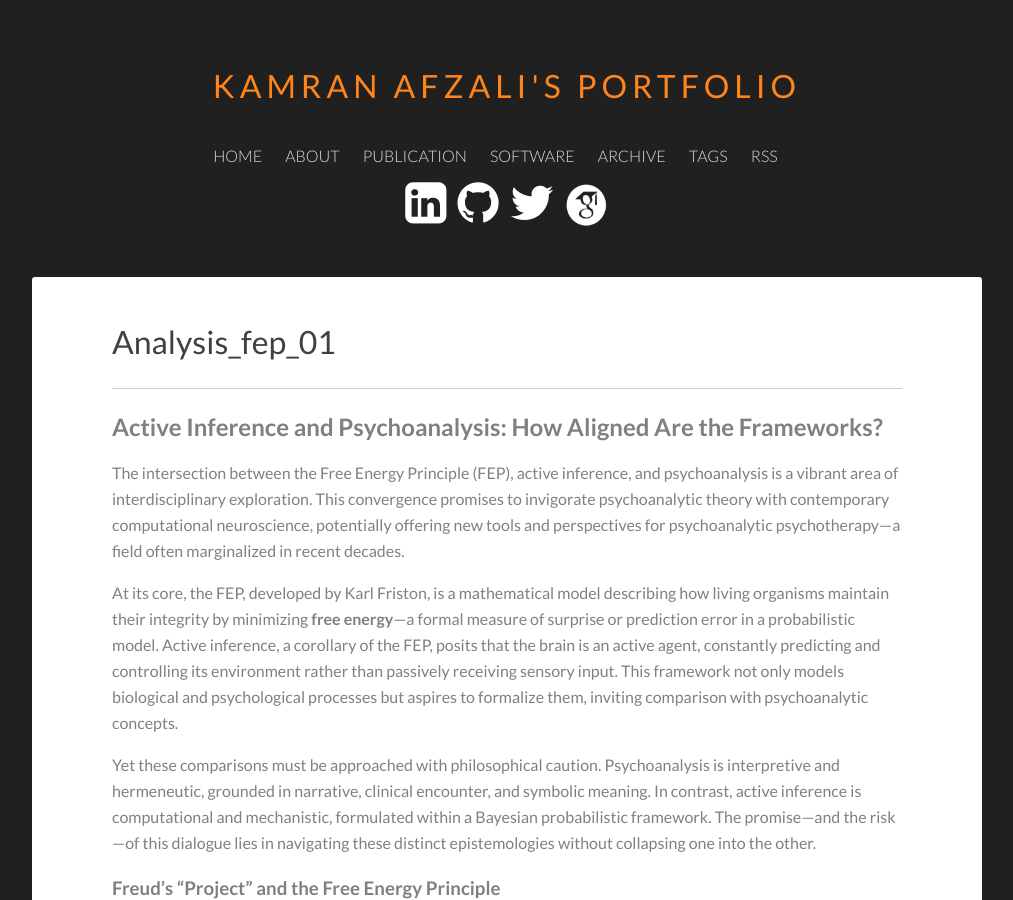
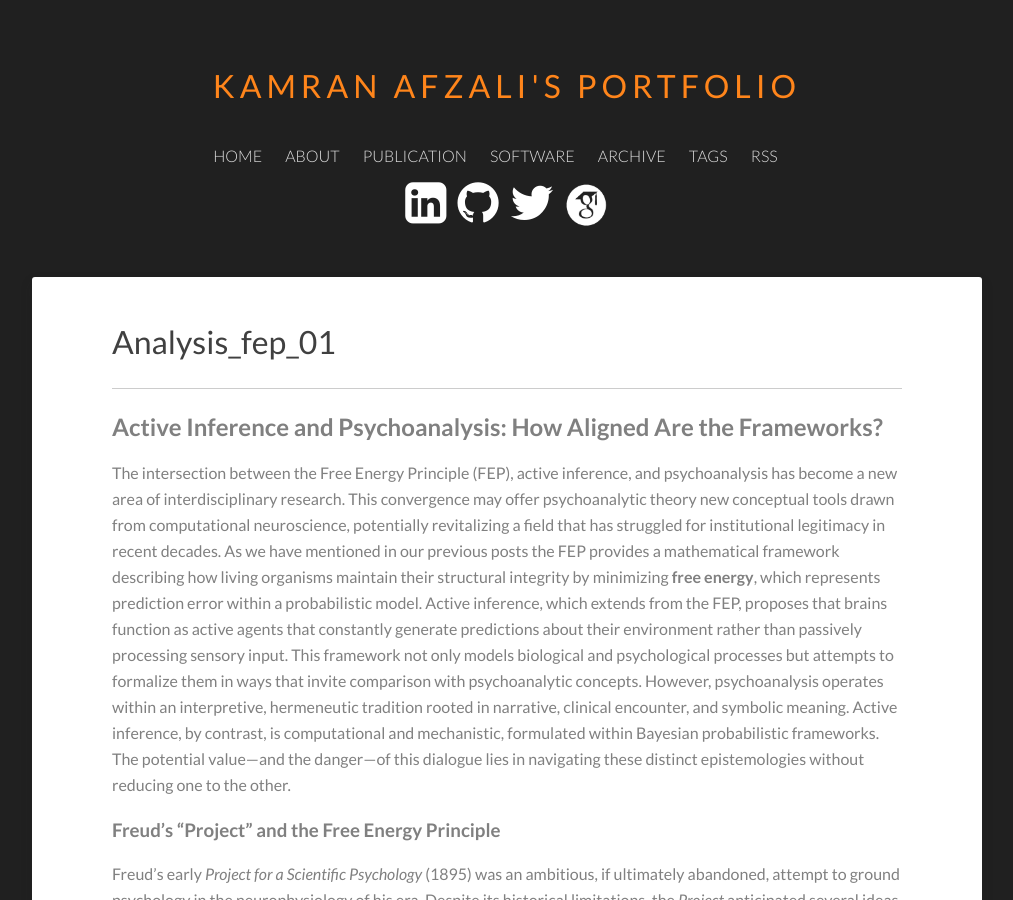
Before and after one commit to Kamran-Afzali/Kamran-Afzali.github.io, a Jekyll site: the page built from _posts/2026-03-25-analysis_FEP_01.md, in a window 1280 px wide and 900 px high. Shown: the whole window, without its empty margins (133-1146 px from the left). Built offline with Jekyll 4.4.1, drawn with Linux system fonts in a browser that asks for light colours; our own code applies the rules of GitHub Pages for plain Markdown files; some of the changed text lies outside the part shown.

Commit message:
Update 2026-03-25-analysis_FEP_01.md

```diff
--- a/_posts/2026-03-25-analysis_FEP_01.md
+++ b/_posts/2026-03-25-analysis_FEP_01.md
@@ -3,12 +3,7 @@
 
 ## Active Inference and Psychoanalysis: How Aligned Are the Frameworks?
 
-The intersection between the Free Energy Principle (FEP), active inference, and psychoanalysis is a vibrant area of interdisciplinary exploration. This convergence promises to invigorate psychoanalytic theory with contemporary computational neuroscience, potentially offering new tools and perspectives for psychoanalytic psychotherapy—a field often marginalized in recent decades.
-
-At its core, the FEP, developed by Karl Friston, is a mathematical model describing how living organisms maintain their integrity by minimizing **free energy**—a formal measure of surprise or prediction error in a probabilistic model. Active inference, a corollary of the FEP, posits that the brain is an active agent, constantly predicting and controlling its environment rather than passively receiving sensory input. This framework not only models biological and psychological processes but aspires to formalize them, inviting comparison with psychoanalytic concepts.
-
-Yet these comparisons must be approached with philosophical caution. Psychoanalysis is interpretive and hermeneutic, grounded in narrative, clinical encounter, and symbolic meaning. In contrast, active inference is computational and mechanistic, formulated within a Bayesian probabilistic framework. The promise—and the risk—of this dialogue lies in navigating these distinct epistemologies without collapsing one into the other.
-
+The intersection between the Free Energy Principle (FEP), active inference, and psychoanalysis has become a new area of interdisciplinary research. This convergence may offer psychoanalytic theory new conceptual tools drawn from computational neuroscience, potentially revitalizing a field that has struggled for institutional legitimacy in recent decades. As we have mentioned in our previous posts the FEP provides a mathematical framework describing how living organisms maintain their structural integrity by minimizing **free energy**, which represents prediction error within a probabilistic model. Active inference, which extends from the FEP, proposes that brains function as active agents that constantly generate predictions about their environment rather than passively processing sensory input. This framework not only models biological and psychological processes but attempts to formalize them in ways that invite comparison with psychoanalytic concepts. However, psychoanalysis operates within an interpretive, hermeneutic tradition rooted in narrative, clinical encounter, and symbolic meaning. Active inference, by contrast, is computational and mechanistic, formulated within Bayesian probabilistic frameworks. The potential value—and the danger—of this dialogue lies in navigating these distinct epistemologies without reducing one to the other.
 
 
 ### Freud's "Project" and the Free Energy Principle
@@ -70,17 +65,15 @@ Despite the suggestive parallels, there are serious methodological and epistemol
 
 
 
-## Conclusion
+## Wrap-up
 
-The dialogue between psychoanalysis and active inference is rich with possibility—and fraught with conceptual risk. The FEP and active inference offer a formal, computational lens through which to reinterpret some of Freud’s most enduring insights: the mind as a system under tension, perpetually negotiating between competing demands to maintain internal coherence and adapt to the world.
-
-However, this interpretive rapprochement must be handled with epistemological care. Active inference provides elegant formalisms, but these are not substitutes for the narrative, symbolic, and relational dimensions psychoanalysis brings to understanding the human mind. The analogy between psychic energy and free energy is fruitful only insofar as it is treated as metaphor—not as an equation.
-
-True integration, if it is possible, lies not in collapsing one framework into the other, but in allowing each to illuminate the other’s blind spots. Psychoanalysis can challenge active inference to account for affect, narrative, and transference. Active inference can offer psychoanalysis new tools for modeling conflict, adaptation, and learning. By embracing both the synergies and the tensions, we may develop a richer, more pluralistic understanding of the psyche—one that honors both its symbolic complexity and its computational structure.
+The dialogue between psychoanalysis and active inference is rich but has conceptual risks. The FEP and active inference offer formal, computational lenses through which to reinterpret some of Freud's most enduring insights: the mind as a system under tension, perpetually negotiating between competing demands to maintain internal coherence and adapt to its environment. However, this interpretive pairing of two frameworks needs epistemological care. Active inference provides elegant formalisms, but these cannot substitute for the narrative, symbolic, and relational dimensions that psychoanalysis brings to understanding human experience. **The analogy between psychic energy and free energy proves fruitful only when treated as metaphor rather than equation.** True integration, if it proves possible at all, lies not in collapsing one framework into the other but in allowing each to illuminate the other's blind spots. Psychoanalysis can challenge active inference to account more adequately for affect, narrative, and transference. Active inference can offer psychoanalysis new tools for modeling conflict, adaptation, and learning. By embracing both the synergies and the tensions, we may develop a richer, more pluralistic understanding of the psyche—one that honors both its symbolic complexity and its computational structure.
 
 
+[frontiersin](https://www.frontiersin.org/journals/human-neuroscience/articles/10.3389/fnhum.2016.00020/full)
 
 
+[pmc.ncbi.nlm.nih](https://pmc.ncbi.nlm.nih.gov/articles/PMC9260223/)
 
 
 #### References
@@ -120,13 +113,7 @@ True integration, if it is possible, lies not in collapsing one framework into t
 
 Now I'll improve the blog post with evidence-based content and corrections while maintaining the requested stylistic elements.
 
-## Active Inference and Psychoanalysis: How Aligned Are the Frameworks?
 
-The intersection between the Free Energy Principle (FEP), active inference, and psychoanalysis has become an increasingly active area of interdisciplinary research. This convergence may offer psychoanalytic theory new conceptual tools drawn from computational neuroscience, potentially revitalizing a field that has struggled for institutional legitimacy in recent decades. [direct.mit](https://direct.mit.edu/books/oa-monograph/5299/Active-InferenceThe-Free-Energy-Principle-in-Mind)
-
-At its core, the FEP—developed by Karl Friston—provides a mathematical framework describing how living organisms maintain their structural integrity by minimizing **free energy**, which represents prediction error within a probabilistic model. Active inference, which extends from the FEP, proposes that brains function as active agents that constantly generate predictions about their environment rather than passively processing sensory input. This framework not only models biological and psychological processes but attempts to formalize them in ways that invite comparison with psychoanalytic concepts. [en.wikipedia](https://en.wikipedia.org/wiki/Free_energy_principle)
-
-These comparisons require careful philosophical handling. Psychoanalysis operates within an interpretive, hermeneutic tradition rooted in narrative, clinical encounter, and symbolic meaning. Active inference, by contrast, is computational and mechanistic, formulated within Bayesian probabilistic frameworks. The potential value—and the danger—of this dialogue lies in navigating these distinct epistemologies without reducing one to the other. [frontiersin](https://www.frontiersin.org/journals/human-neuroscience/articles/10.3389/fnhum.2016.00020/full)
 
 ## Freud's "Project" and the Free Energy Principle
 
@@ -167,12 +154,3 @@ Despite these suggestive parallels, serious methodological and epistemological o
 **Empirical Generalizability:** While active inference generates testable predictions in experimental paradigms and psychiatric modeling, psychoanalytic constructs have historically resisted quantification. Clinical data from psychoanalysis is rich and nuanced but not easily formalized within computational frameworks. [psychstudies](https://www.psychstudies.net/is-psychoanalytic-psychotherapy-empirically-validated/)
 
 **Critique and Caution:** Critics of psychoanalysis often cite its lack of falsifiability—though this criticism has been challenged as both philosophically flawed and empirically outdated. Critics of the FEP, meanwhile, warn that it risks becoming a "theory of everything" that explains too much while predicting too little. Any integration must avoid collapsing into either naive formalism or interpretive excess. [lesswrong](https://www.lesswrong.com/posts/MArdnet7pwgALaeKs/why-i-m-not-into-the-free-energy-principle)
-
-
-## Conclusion
-
-The dialogue between psychoanalysis and active inference is rich with possibility—and fraught with conceptual risk. The FEP and active inference offer formal, computational lenses through which to reinterpret some of Freud's most enduring insights: the mind as a system under tension, perpetually negotiating between competing demands to maintain internal coherence and adapt to its environment. [pmc.ncbi.nlm.nih](https://pmc.ncbi.nlm.nih.gov/articles/PMC2850580/)
-
-However, this interpretive rapprochement requires epistemological care. Active inference provides elegant formalisms, but these cannot substitute for the narrative, symbolic, and relational dimensions that psychoanalysis brings to understanding human experience. The analogy between psychic energy and free energy proves fruitful only when treated as metaphor rather than equation. [pmc.ncbi.nlm.nih](https://pmc.ncbi.nlm.nih.gov/articles/PMC9260223/)
-
-True integration, if it proves possible at all, lies not in collapsing one framework into the other but in allowing each to illuminate the other's blind spots. Psychoanalysis can challenge active inference to account more adequately for affect, narrative, and transference. Active inference can offer psychoanalysis new tools for modeling conflict, adaptation, and learning. By embracing both the synergies and the tensions, we may develop a richer, more pluralistic understanding of the psyche—one that honors both its symbolic complexity and its computational structure. [frontiersin](https://www.frontiersin.org/journals/human-neuroscience/articles/10.3389/fnhum.2016.00020/full)
```
